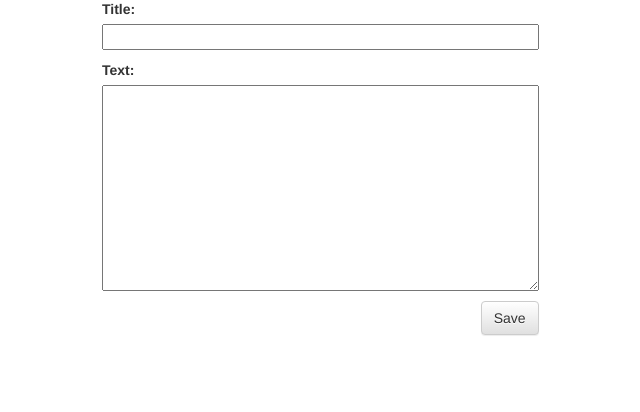
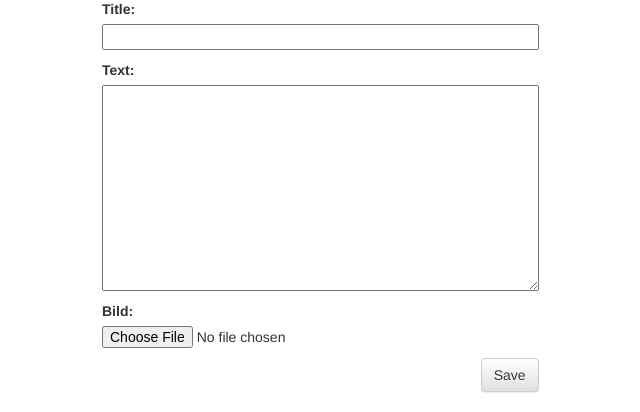
Before and after one commit to frxncsco/UrbanGardening, a Django app: page /post/new/ in a window 1280 px wide. Shown: the part 574-986 px from the top of the page, without its empty margins (303-943 px from the left). Before the commit the page ends 910 px from the top, so only its background shows below. Run offline with Django 3.2, Linux system fonts and the light colour scheme; some libraries are stand-ins or nearby versions.

Commit message:
Bild einfügen als Option (unvollständig)

```diff
--- a/blog/forms.py
+++ b/blog/forms.py
@@ -5,4 +5,4 @@ class PostForm(forms.ModelForm):
 
     class Meta:
          model = Post
-         fields = ('title', 'text',)
+         fields = ('title', 'text','bild',)
--- a/blog/models.py
+++ b/blog/models.py
@@ -7,6 +7,7 @@ class Post(models.Model):
     author = models.ForeignKey(settings.AUTH_USER_MODEL, on_delete=models.CASCADE)
     title = models.CharField(max_length=200)
     text = models.TextField()
+    bild = models.ImageField(upload_to= 'post_list', blank = True )
     created_date = models.DateTimeField(default=timezone.now)
     published_date = models.DateTimeField(blank=True, null=True)
 
--- a/blog/templates/blog/post_detail.html
+++ b/blog/templates/blog/post_detail.html
@@ -12,6 +12,9 @@
             <div class="date">
                 {{ post.published_date }}
             </div>
+            <div class="bild">
+                {{ post.bild }}
+            </div>
         {% endif %}
         {% if user.is_authenticated %}
         <a class="btn btn-default" href="{% url 'post_edit' pk=post.pk %}"><span class="glyphicon glyphicon-pencil"></span></a>
--- a/blog/views.py
+++ b/blog/views.py
@@ -24,7 +24,7 @@ def post_new(request):
             return redirect('post_detail', pk=post.pk)
     else:
         form = PostForm()
-    return render(request, 'blog/post_edit.html', {'form': form})
+    return render(request, 'blog/post_edit.html', {'form': form},)
 
 def post_edit(request, pk):
     post = get_object_or_404(Post, pk=pk)
```
Also changed, not shown: blog/migrations/0002_post_bild.py (added), blog/migrations/0003_auto_20200615_1316.py (added), blog/static/css/blog.css (line endings or trailing spaces), post_bild/IMG_0263.JPG (added), post_bild/Strand.jpg (added).
